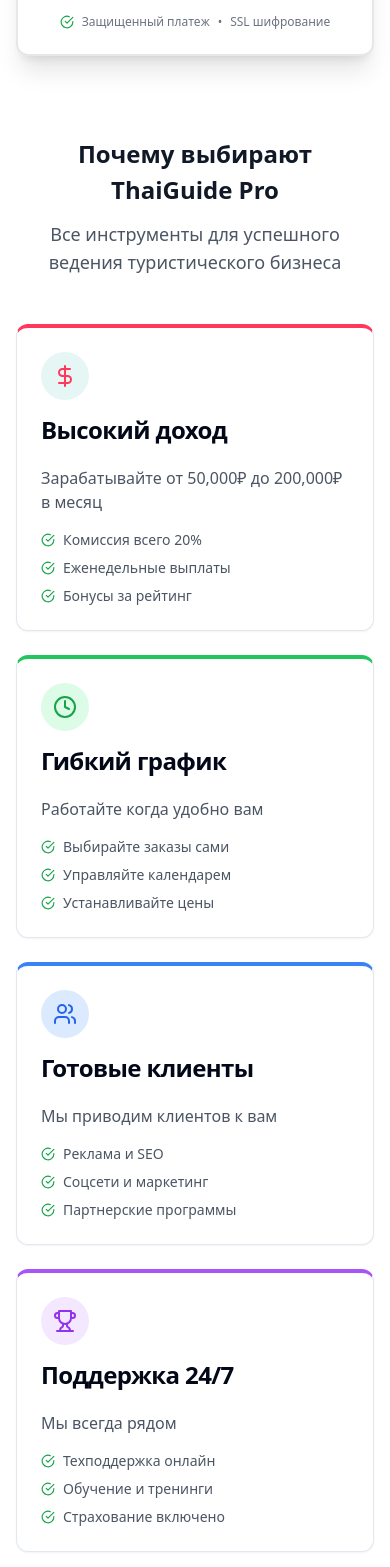
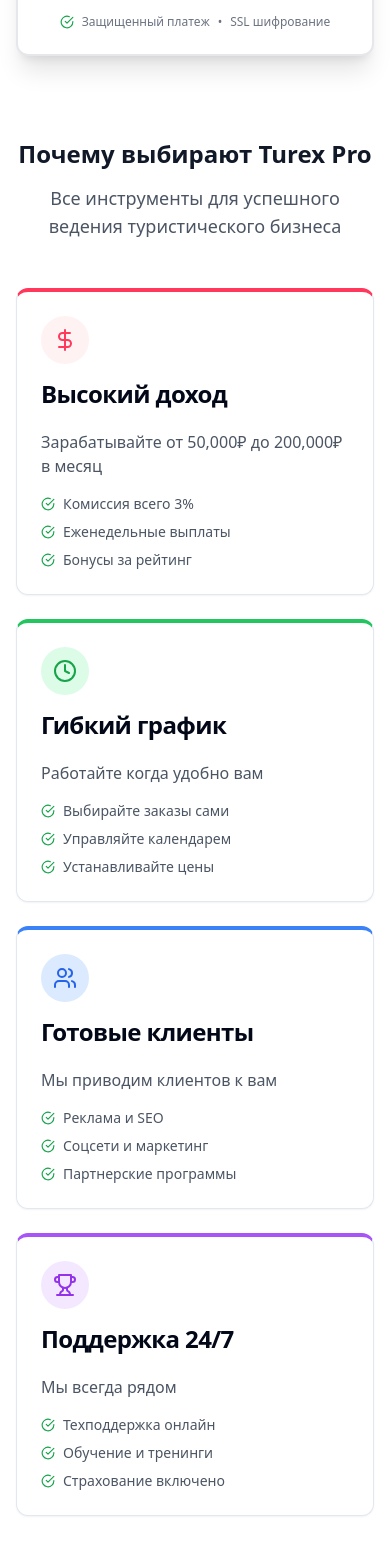
Before and after one commit to kbeautyg/gide, a React (Vite) app in the folder frontend/: page /become-guide in a window 390 px wide. Shown: the part 3641-5208 px from the top of the page. Built offline with nearby package versions, Linux system fonts and the light colour scheme; no server answers.

Commit message:
Add animations to BecomeGuide benefits cards with hover effects

```diff
--- a/frontend/src/pages/public/BecomeGuidePage.tsx
+++ b/frontend/src/pages/public/BecomeGuidePage.tsx
@@ -391,21 +391,51 @@ export default function BecomeGuidePage() {
 
         {/* Benefits Section */}
         <div className="mb-20">
-          <div className="text-center mb-12">
+          <motion.div
+            initial={{ opacity: 0, y: 20 }}
+            whileInView={{ opacity: 1, y: 0 }}
+            viewport={{ once: true }}
+            className="text-center mb-12"
+          >
             <h2 className="text-3xl md:text-4xl font-bold text-gray-900 mb-3">
-              Почему выбирают ThaiGuide Pro
+              Почему выбирают Turex Pro
             </h2>
             <p className="text-lg text-gray-600">
               Все инструменты для успешного ведения туристического бизнеса
             </p>
-          </div>
+          </motion.div>
 
-          <div className="grid md:grid-cols-2 lg:grid-cols-4 gap-6">
-            <Card className="border-t-4 border-t-airbnb-rausch hover:shadow-lg transition-shadow">
+          <motion.div
+            initial="hidden"
+            whileInView="visible"
+            viewport={{ once: true }}
+            variants={{
+              hidden: { opacity: 0 },
+              visible: {
+                opacity: 1,
+                transition: {
+                  staggerChildren: 0.1
+                }
+              }
+            }}
+            className="grid md:grid-cols-2 lg:grid-cols-4 gap-6"
+          >
+            <motion.div
+              variants={{
+                hidden: { opacity: 0, y: 30 },
+                visible: { opacity: 1, y: 0 }
+              }}
+              whileHover={{ y: -10, scale: 1.02 }}
+            >
+              <Card className="border-t-4 border-t-airbnb-rausch hover:shadow-2xl transition-shadow h-full">
                 <CardHeader>
-                <div className="w-12 h-12 bg-tropical-ocean/10 rounded-full flex items-center justify-center mb-3">
+                  <motion.div
+                    whileHover={{ rotate: 360, scale: 1.1 }}
+                    transition={{ duration: 0.6 }}
+                    className="w-12 h-12 bg-red-50 rounded-full flex items-center justify-center mb-3"
+                  >
                     <DollarSign className="text-airbnb-rausch" size={24} />
-                </div>
+                  </motion.div>
                   <CardTitle>Высокий доход</CardTitle>
                 </CardHeader>
                 <CardContent>
@@ -415,7 +445,7 @@ export default function BecomeGuidePage() {
                   <ul className="space-y-2 text-sm text-gray-600">
                     <li className="flex items-center gap-2">
                       <CheckCircle size={14} className="text-green-600" />
-                    Комиссия всего 20%
+                      Комиссия всего 3%
                     </li>
                     <li className="flex items-center gap-2">
                       <CheckCircle size={14} className="text-green-600" />
@@ -428,12 +458,24 @@ export default function BecomeGuidePage() {
                   </ul>
                 </CardContent>
               </Card>
+            </motion.div>
 
-            <Card className="border-t-4 border-t-green-500 hover:shadow-lg transition-shadow">
+            <motion.div
+              variants={{
+                hidden: { opacity: 0, y: 30 },
+                visible: { opacity: 1, y: 0 }
+              }}
+              whileHover={{ y: -10, scale: 1.02 }}
+            >
+              <Card className="border-t-4 border-t-green-500 hover:shadow-2xl transition-shadow h-full">
                 <CardHeader>
-                <div className="w-12 h-12 bg-green-100 rounded-full flex items-center justify-center mb-3">
+                  <motion.div
+                    whileHover={{ rotate: 360, scale: 1.1 }}
+                    transition={{ duration: 0.6 }}
+                    className="w-12 h-12 bg-green-100 rounded-full flex items-center justify-center mb-3"
+                  >
                     <Clock className="text-green-600" size={24} />
-                </div>
+                  </motion.div>
                   <CardTitle>Гибкий график</CardTitle>
                 </CardHeader>
               <CardContent>
@@ -456,12 +498,24 @@ export default function BecomeGuidePage() {
                 </ul>
               </CardContent>
             </Card>
+            </motion.div>
 
-            <Card className="border-t-4 border-t-blue-500 hover:shadow-lg transition-shadow">
+            <motion.div
+              variants={{
+                hidden: { opacity: 0, y: 30 },
+                visible: { opacity: 1, y: 0 }
+              }}
+              whileHover={{ y: -10, scale: 1.02 }}
+            >
+            <Card className="border-t-4 border-t-blue-500 hover:shadow-2xl transition-shadow h-full">
               <CardHeader>
-                <div className="w-12 h-12 bg-blue-100 rounded-full flex items-center justify-center mb-3">
+                <motion.div
+                  whileHover={{ rotate: 360, scale: 1.1 }}
+                  transition={{ duration: 0.6 }}
+                  className="w-12 h-12 bg-blue-100 rounded-full flex items-center justify-center mb-3"
+                >
                   <Users className="text-blue-600" size={24} />
-                </div>
+                </motion.div>
                 <CardTitle>Готовые клиенты</CardTitle>
               </CardHeader>
               <CardContent>
@@ -484,12 +538,24 @@ export default function BecomeGuidePage() {
                 </ul>
               </CardContent>
             </Card>
+            </motion.div>
 
-            <Card className="border-t-4 border-t-purple-500 hover:shadow-lg transition-shadow">
+            <motion.div
+              variants={{
+                hidden: { opacity: 0, y: 30 },
+                visible: { opacity: 1, y: 0 }
+              }}
+              whileHover={{ y: -10, scale: 1.02 }}
+            >
+            <Card className="border-t-4 border-t-purple-500 hover:shadow-2xl transition-shadow h-full">
               <CardHeader>
-                <div className="w-12 h-12 bg-purple-100 rounded-full flex items-center justify-center mb-3">
+                <motion.div
+                  whileHover={{ rotate: 360, scale: 1.1 }}
+                  transition={{ duration: 0.6 }}
+                  className="w-12 h-12 bg-purple-100 rounded-full flex items-center justify-center mb-3"
+                >
                   <Trophy className="text-purple-600" size={24} />
-                </div>
+                </motion.div>
                 <CardTitle>Поддержка 24/7</CardTitle>
               </CardHeader>
               <CardContent>
@@ -512,7 +578,8 @@ export default function BecomeGuidePage() {
                 </ul>
               </CardContent>
             </Card>
-          </div>
+            </motion.div>
+          </motion.div>
         </div>
 
         {/* How it Works */}
```
Lines whose indentation alone changed are shown as unchanged.
